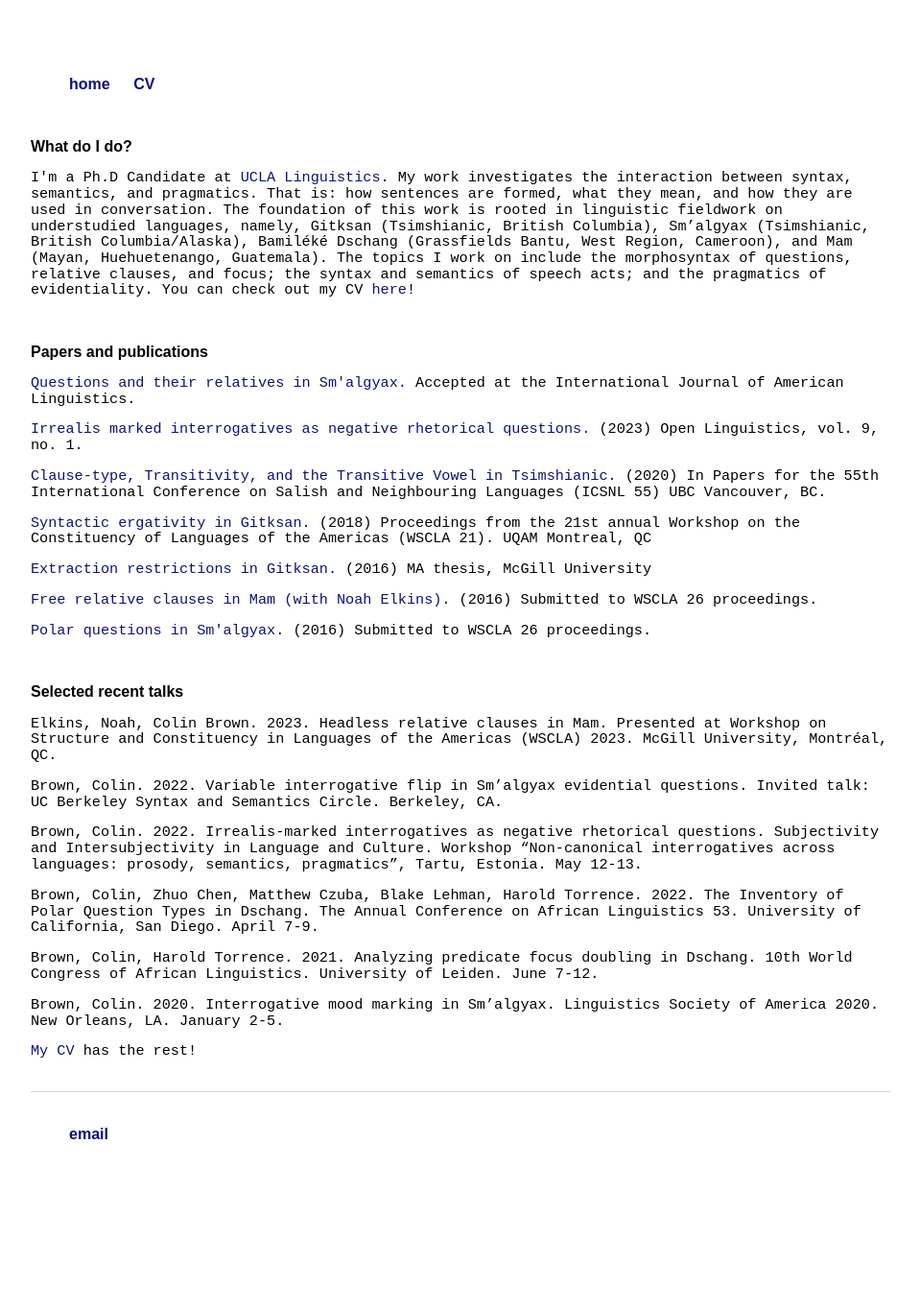
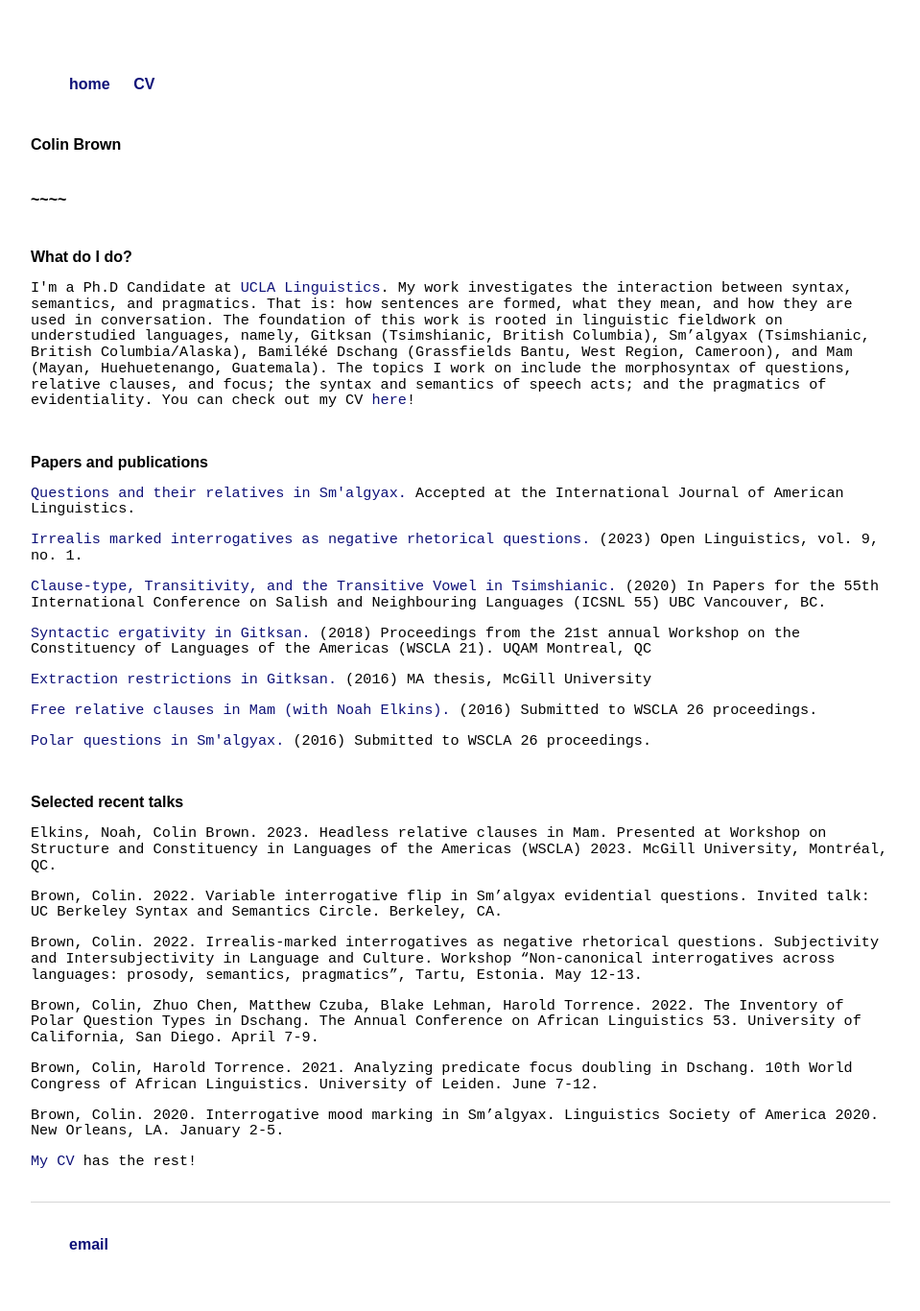
Before and after one commit to colinbr/OLD-colinbr.github.io, a Jekyll site: the page built from index.html, in a window 1280 px wide. Shown: the whole page at 96% size, without its empty margins (160-1119 px from the left). Built offline with Jekyll 4.4.1, drawn with Linux system fonts in a browser that asks for light colours; some web fonts are replaced; before the commit the page ends 1251 px from its top, so only the background shows below that.

Commit message:
Update index.html

```diff
--- a/index.html
+++ b/index.html
@@ -6,6 +6,10 @@ cv: passive
 cyclops: passive
 ---
 <div class="blurb">
+	<br>
+	<h1>Colin Brown</h1>
+	<br>
+	<h1>~~~~</h1>
 	<br>
 	<h2>What do I do?</h2>
 	<p>I'm a Ph.D Candidate at <a href="https://linguistics.ucla.edu/">UCLA Linguistics</a>. My work investigates the interaction between syntax, semantics, and pragmatics.
```
